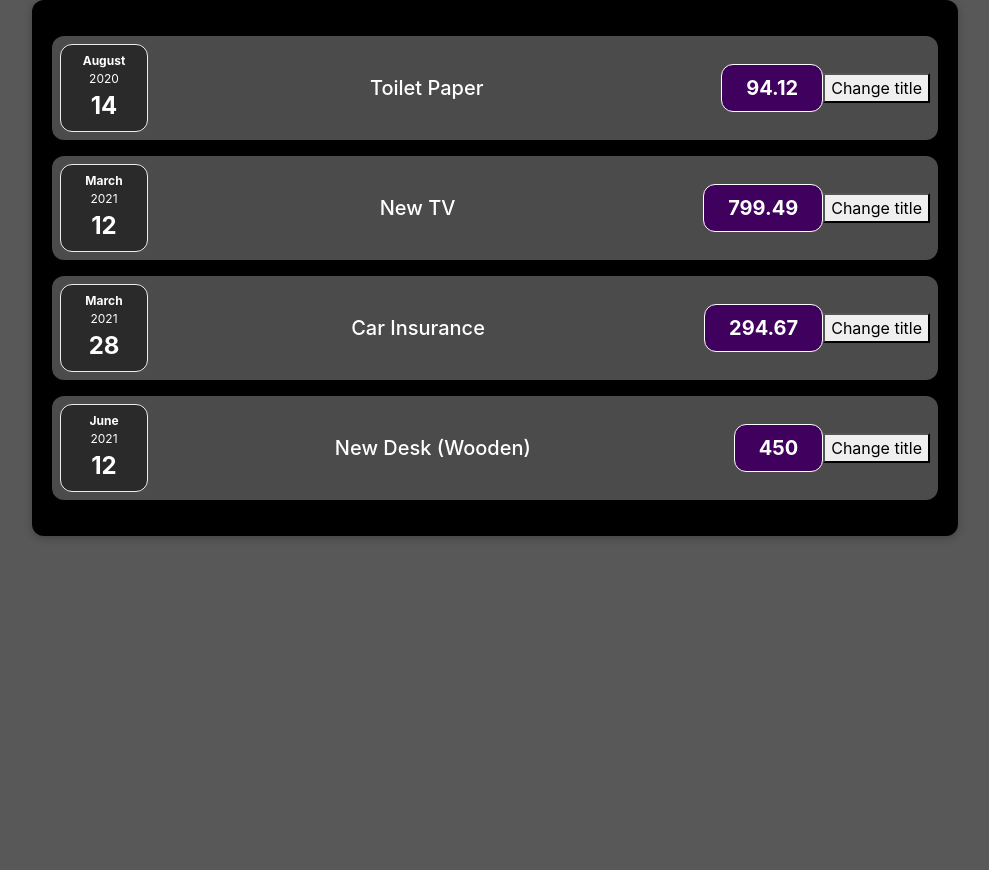
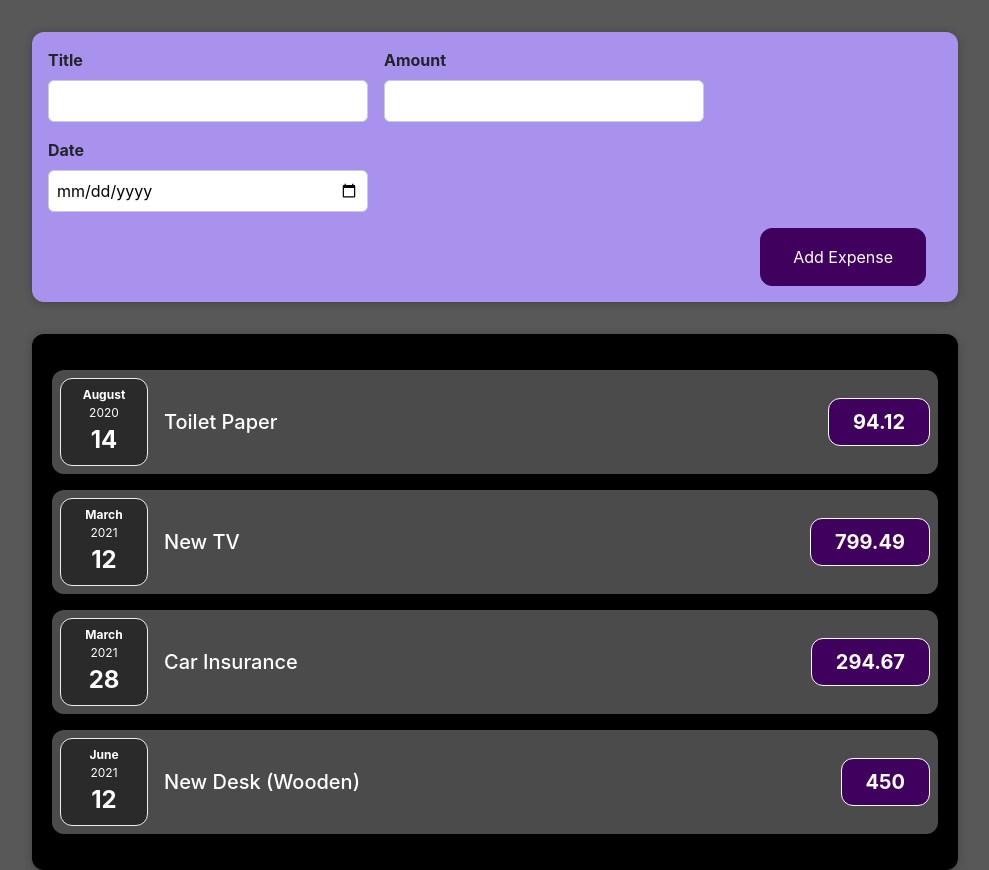
Before and after one commit to hasankarim18/expense-tracker, a React (Create React App) app: page / in a window 1280 px wide. Shown: the whole page, without its empty margins (145-1134 px from the left). Before the commit the page ends 800 px from the top, so only its background shows below. Built offline with nearby package versions, Linux system fonts and the light colour scheme.

Commit message:
New Expense Form skeleton indevelopment

```diff
--- a/src/App.js
+++ b/src/App.js
@@ -2,15 +2,17 @@
 import './App.css';
 
 import Expenses from './Components/Expenses';
+import NewExpense from './Components/NewExpense/NewExpense';
 
 function App() {
 
 
 
   return (
-    <>
+    <div>
+      <NewExpense />
       <Expenses />
-    </>
+    </div>
   );
 }
 
--- a/src/Components/ExpenseItem.css
+++ b/src/Components/ExpenseItem.css
@@ -16,7 +16,11 @@
     flex-flow: column-reverse;
     justify-content: flex-start;
     flex: 1;
-    justify-content: flex-end;
+    justify-content: space-between;
+}
+
+.expense-item__description {
+    text-align: left;
 }
 
 .expense-item h2 {
@@ -25,6 +29,7 @@
     flex: 1;
     margin: 0 1rem;
     color: white;
+
 }
 
 .expense-item__price {
--- a/src/Components/ExpenseItem.js
+++ b/src/Components/ExpenseItem.js
@@ -1,10 +1,11 @@
 import React, { useState } from 'react'
 import './ExpenseItem.css'
-import dateFormat, { masks } from "dateformat"; import ExpenseDate from './ExpenseDate';
+import ExpenseDate from './ExpenseDate';
 import MyCard from './UI/Card';
 
 
 const ExpenseItem = (props) => {
+
 
     return (
         <MyCard className="expense-item" >
@@ -15,7 +16,6 @@
                 <h2> {props.title} </h2>
                 <div className="expense-item__price" >{props.amount}</div>
             </div>
-            <button>Change title</button>
         </MyCard>
     )
 }
--- /dev/null
+++ b/src/Components/NewExpense/ExpenseForm.css
@@ -0,0 +1,26 @@
+.new-expense__controls {
+    display: flex;
+    flex-wrap: wrap;
+    gap: 1rem;
+    margin-bottom: 1rem;
+    text-align: left;
+}
+
+.new-expense__control label {
+    font-weight: bold;
+    margin-bottom: 0.5rem;
+    display: block;
+}
+
+.new-expense__control input {
+    font: inherit;
+    padding: 0.5rem;
+    border-radius: 6px;
+    border: 1px solid #ccc;
+    width: 20rem;
+    max-width: 100%;
+}
+
+.new-expense__actions {
+    text-align: right;
+}
--- /dev/null
+++ b/src/Components/NewExpense/ExpenseForm.js
@@ -0,0 +1,37 @@
+import React, { useState } from 'react'
+import './ExpenseForm.css'
+
+const ExpenseForm = () => {
+    return (
+
+        <form>
+            <div className="new-expense__controls">
+                <div className="new-expense__control">
+                    <label>Title</label>
+                    <input
+
+                        type="text" />
+                </div>
+                <div className="new-expense__control">
+                    <label>Amount</label>
+                    <input
+                        min="0.01" step="0.01"
+                        type="number" />
+                </div>
+                <div className="new-expense__control">
+                    <label>Date</label>
+                    <input
+                        min="2009-01-01"
+                        max='2030-12-31'
+                        type="date" />
+                </div>
+            </div>
+            <div className="new-expense__actions" >
+                <button>Add Expense</button>
+            </div>
+        </form>
+
+    )
+}
+
+export default ExpenseForm
--- /dev/null
+++ b/src/Components/NewExpense/NewExpense.css
@@ -0,0 +1,38 @@
+.new-expense {
+    background-color: #a892ee;
+    padding: 1rem;
+    margin: 2rem auto;
+
+    max-width: 100%;
+    border-radius: 12px;
+    text-align: center;
+    box-shadow: 0 1px 8px rgba(0, 0, 0, 0.25);
+}
+
+.new-expense button {
+    font: inherit;
+    cursor: pointer;
+    padding: 1rem 2rem;
+    border: 1px solid #40005d;
+    background-color: #40005d;
+    color: white;
+    border-radius: 12px;
+    margin-right: 1rem;
+}
+
+.new-expense button:hover,
+.new-expense button:active {
+    background-color: #510674;
+    border-color: #510674;
+}
+
+.new-expense button.alternative {
+    color: #220131;
+    border-color: transparent;
+    background-color: transparent;
+}
+
+.new-expense button.alternative:hover,
+.new-expense button.alternative:active {
+    background-color: #ddb3f8;
+}
--- /dev/null
+++ b/src/Components/NewExpense/NewExpense.js
@@ -0,0 +1,23 @@
+import React from 'react'
+import './NewExpense.css'
+import ExpenseForm from './ExpenseForm'
+
+
+const NewExpense = () => {
+    return (
+        <>
+            <div className="container">
+                <div className="row justify-content-center">
+                    <div className="col-12 col-sm-10 col-md-10">
+                        <div className="new-expense" >
+                            <ExpenseForm />
+                        </div>
+                    </div>
+                </div>
+            </div>
+        </>
+
+    )
+}
+
+export default NewExpense
```
